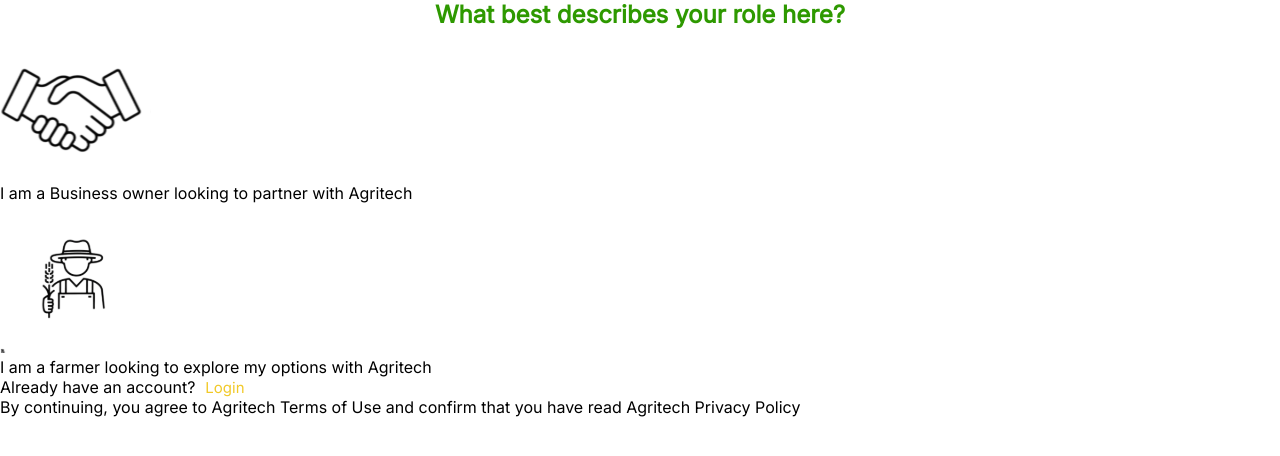
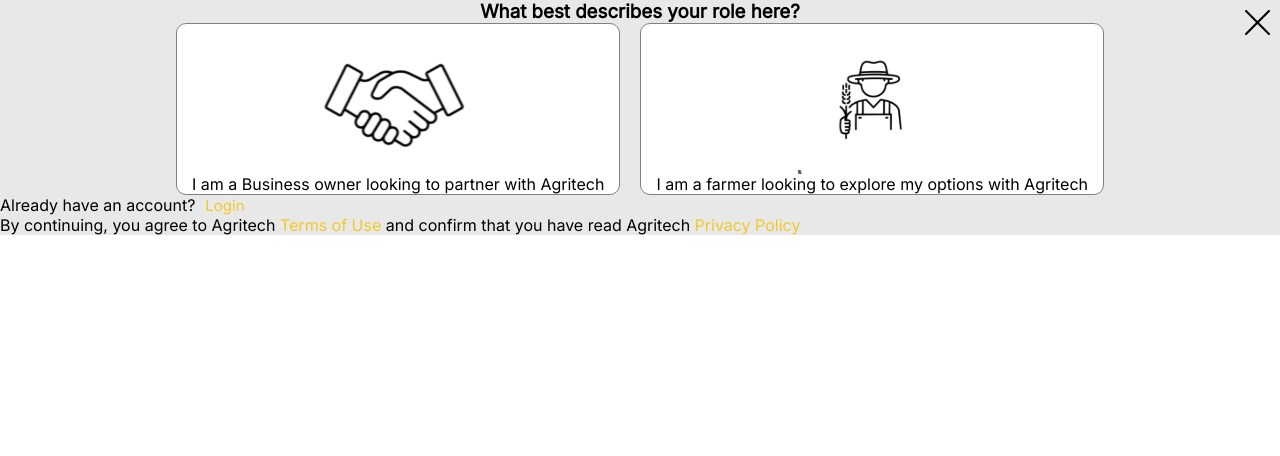
Before and after one commit to Ahnob/agritechcapstonereact, a React (Vite) app: page /onboarding in a window 1280 px wide. Shown: the top 456 px of the page. Built offline with nearby package versions, Linux system fonts and the light colour scheme.

Commit message:
still working on the onboarding

```diff
--- a/src/components/Alreadyhaveanaccount/Onboarding.css
+++ b/src/components/Alreadyhaveanaccount/Onboarding.css
@@ -0,0 +1,49 @@
+.footer-yellowcolor {
+  color: rgb(241, 201, 40);
+  display: inline !important;
+}
+
+.onboarding-container {
+  background-color: #e8e8e8;
+}
+
+.onboarding-child {
+  display: flex;
+  gap: 20px;
+  justify-content: center;
+}
+
+.onboarding-child1 {
+  border: 1px solid grey;
+  background: #fff;
+  border-radius: 10px;
+}
+
+.onboarding-child2 {
+  border: 1px solid grey;
+  background: #fff;
+  border-radius: 10px;
+}
+
+.handshake_image {
+  display: block;
+  margin: auto;
+}
+
+.farmer_image {
+  display: block;
+  margin: auto;
+}
+
+.onboarding-header {
+  text-align: center;
+}
+
+.close_icon {
+  margin-left: 0;
+  margin-right: auto;
+}
+
+.onboarding-paragraph {
+  padding: 0 15px;
+}
--- a/src/components/Alreadyhaveanaccount/Onboarding.jsx
+++ b/src/components/Alreadyhaveanaccount/Onboarding.jsx
@@ -1,22 +1,25 @@
 import handshake_icon from "../../assets/Handshake_icon.svg";
 import farmer_icon from "../../assets/Farmer_icon.svg";
 import { Link } from "react-router-dom";
-import close_icon from "../../assets/close-con.svg";
+import close_icon from "../../assets/Vector-icon.svg";
+import "./Onboarding.css";
 
 function Onboarding() {
   return (
     <>
-      <div>
-
-        <h2>What best describes your role here?</h2>
-        <div>
-          <div>
-            <img src={handshake_icon} />
-            <p>I am a Business owner looking to partner with Agritech</p>
+      <div className="onboarding-container">
+        <img src={close_icon} className="close_icon" />
+        <h3 className="onboarding-header">
+          What best describes your role here?
+        </h3>
+        <div className="onboarding-child">
+          <div className="onboarding-child1">
+            <img src={handshake_icon} className="handshake_image" />
+            <p className="onboarding-paragraph">I am a Business owner looking to partner with Agritech</p>
           </div>
-          <div>
-            <img src={farmer_icon} />
-            <p>I am a farmer looking to explore my options with Agritech</p>
+          <div className="onboarding-child2">
+            <img src={farmer_icon} className="farmer_image" />
+            <p className="onboarding-paragraph">I am a farmer looking to explore my options with Agritech</p>
           </div>
         </div>
         <footer>
```
Also changed, not shown: src/assets/Vector-icon.svg (added).
